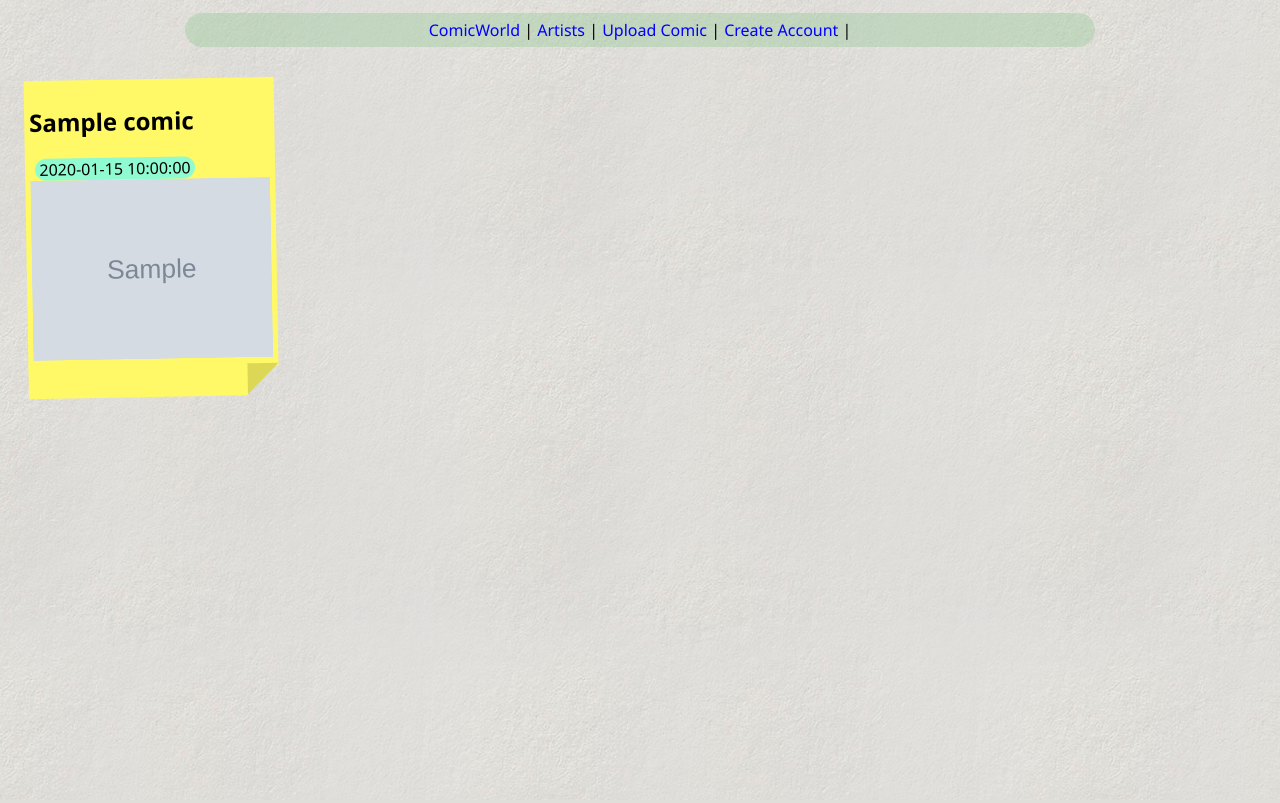
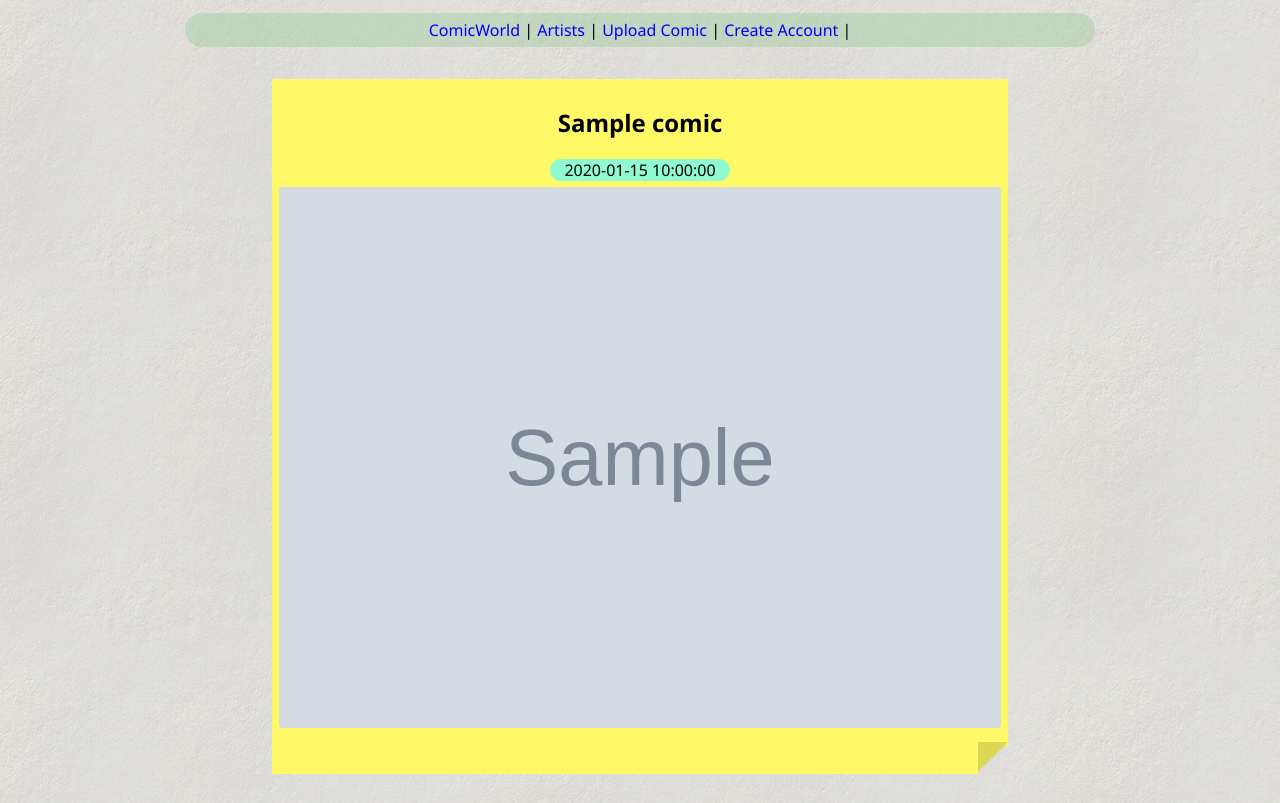
Before and after one commit to AnnoyingRain5/ComicWorld, a Flask app: template templates/comic.jinja in a window 1280 px wide. Run offline with Flask 3, Linux system fonts and the light colour scheme; the template is opened without the code that fills it: most values are stand-ins (such as "Sample title", 1, 10 or a date in 2020); grey boxes marked "Sample" are stand-in pictures.

Commit message:
embiggen the comics (and center them)

```diff
--- a/templates/comic.jinja
+++ b/templates/comic.jinja
@@ -1,12 +1,14 @@
 {% extends 'base.jinja' %}
 
 {% block content %}
-<div class="notecontainer">
-    <div class="sticky {{['s1','s2', 's3', 's4']|random}}" style="width: 50%">
-        <h2>{% block title %} {{ comic['title'] }} {% endblock %}</h2>
-        <span class="badge badge-primary">{{ comic['created'] }}</span>
-        <br>
-        <img src="/static/comics/{{ comic['id'] }}.{{ comic['fileext'] }}">
+<div class="center">
+    <div class="notecontainer">
+        <div class="sticky {{['s1','s2', 's3', 's4']|random}}" style="margin-right: auto; width: fit-content; height: fit-content; transform: rotate(0deg);">
+            <h2>{% block title %} {{ comic['title'] }} {% endblock %}</h2>
+            <span class="badge badge-primary">{{ comic['created'] }}</span>
+            <br>
+            <img src="/static/comics/{{ comic['id'] }}.{{ comic['fileext'] }}" style="object-fit: contain; height: 69vh; width:70w; border-radius: 10px;">
+        </div>
     </div>
 </div>
 {% endblock %}
```
